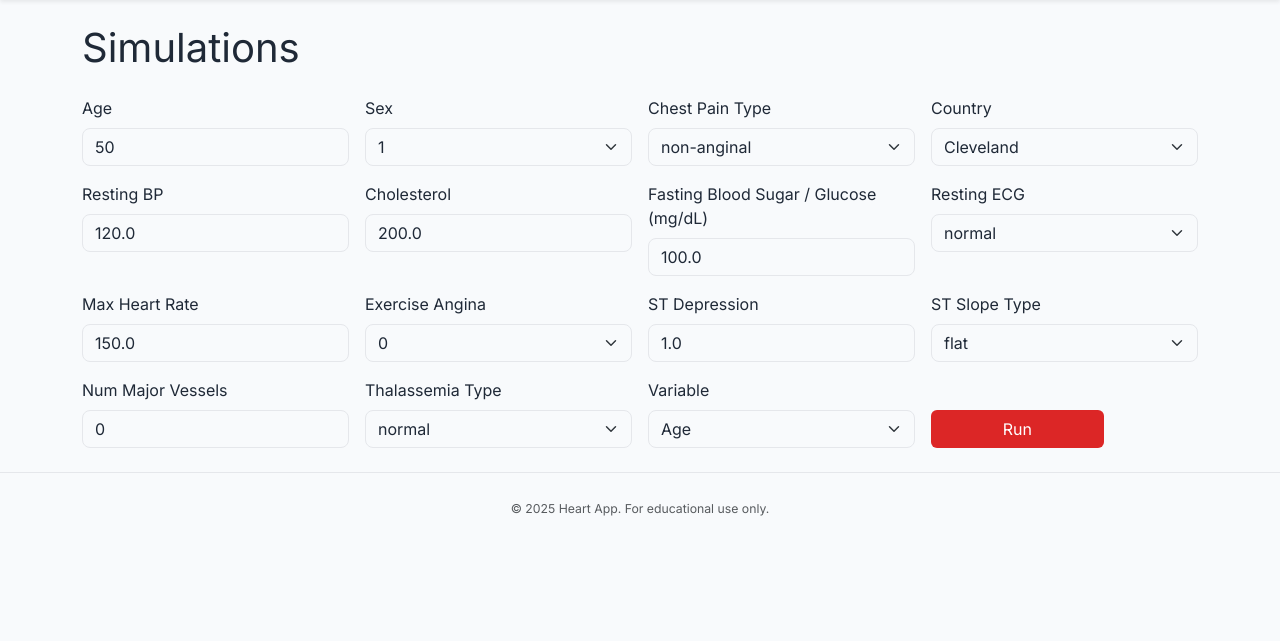
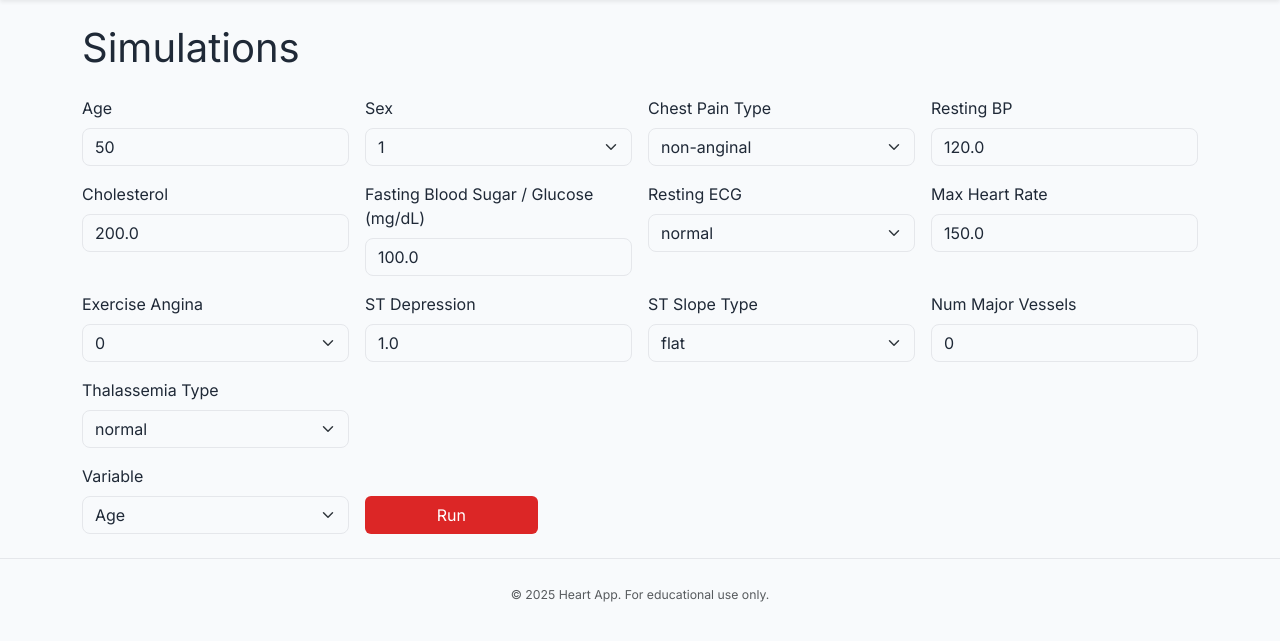
Before and after one commit to rasikasrimal/Heartlytics, a Flask app: page /simulations/ in a window 1280 px wide. Shown: the part 57-698 px from the top of the page. Run offline with Flask 3, Linux system fonts and the light colour scheme; a user stored in the database is signed in; data comes from the database, SQL or seed files in the repository; some libraries are stand-ins or nearby versions.

Commit message:
Remove country field and reposition variable selector

```diff
--- a/app.py
+++ b/app.py
@@ -349,7 +349,6 @@ class Prediction(db.Model):
     age = db.Column(db.Integer, nullable=False)
     sex = db.Column(db.Integer, nullable=False)  # 0/1
     chest_pain_type = db.Column(db.String(50))
-    country = db.Column(db.String(50))  # optional (not used by the model)
     resting_bp = db.Column(db.Float)
     cholesterol = db.Column(db.Float)
     fasting_blood_sugar = db.Column(db.Integer)
@@ -372,7 +371,6 @@ class Prediction(db.Model):
             "age": self.age,
             "sex": self.sex,
             "chest_pain_type": self.chest_pain_type,
-            "country": self.country,
             "resting_blood_pressure": self.resting_bp,
             "cholesterol": self.cholesterol,
             "fasting_blood_sugar": self.fasting_blood_sugar,
@@ -818,7 +816,6 @@ def index():
         "age": 63,
         "sex": 1,
         "chest_pain_type": "typical_angina",
-        "country": "Cleveland",  # optional, for display/reporting only
         "resting_blood_pressure": 145.0,
         "cholesterol": 233.0,
         "fasting_blood_sugar": 1,
@@ -1717,8 +1714,7 @@ def build_eda_payload(df: pd.DataFrame) -> dict:
         gender_pie = {"labels": labels, "values": values}  # Plotly: go.Pie(labels, values, ...)
 
     # 2) Heatmap: Dataset × Gender Counts
-    # We treat "dataset" as your notebook’s name; in this app it’s "country" if present.
-    ds_col = "dataset" if "dataset" in df.columns else ("country" if "country" in df.columns else None)
+    ds_col = "dataset" if "dataset" in df.columns else None
     dataset_gender_heatmap = None
     if ds_col is not None and "sex" in df.columns:
         tmp = df[[ds_col, "sex"]].dropna()
@@ -1990,15 +1986,9 @@ def _apply_user_mapping(df: pd.DataFrame, mapping: dict) -> pd.DataFrame:
     new_df = pd.DataFrame({col: picked[col] for col in INPUT_COLUMNS})
 
     # --- add optional keep if present ---
-    # 1) if user explicitly mapped it (in case you add it to the UI later)
     for col in OPTIONAL_KEEP:
         if col in picked:
             new_df[col] = picked[col]
-    # 2) otherwise, auto-detect in the raw CSV via aliases (so 'dataset' or 'country' works)
-    if "country" not in new_df.columns:
-        raw_country = find_optional_in_raw(df, "country")
-        if raw_country:
-            new_df["country"] = df[raw_country]
 
     return new_df
 
@@ -2499,7 +2489,6 @@ def upload_predict(uid: str):
             age=int(row["age"]),
             sex=int(row["sex"]),
             chest_pain_type=str(row["chest_pain_type"]),
-            country=(str(row["country"]) if ("country" in df.columns and pd.notna(row.get("country"))) else None),
             resting_bp=float(row["resting_blood_pressure"]),
             cholesterol=float(row["cholesterol"]),
             fasting_blood_sugar=int(row["fasting_blood_sugar"]),
@@ -2637,7 +2626,6 @@ def upload_bulk_pdf(uid: str):
             f"Model Version: {model_name}",
             "",
             f"Age: {int(r['age'])}    Sex: {SEX_MAP.get(int(r['sex']), r['sex'])}",
-            f"Country: {str(r.get('country','')) or '-'}",
             f"Chest Pain Type: {str(r['chest_pain_type']).replace('_',' ')}    ST Slope: {str(r['st_slope_type']).replace('_',' ')}",
             f"Resting BP: {float(r['resting_blood_pressure']):.0f} mmHg    Cholesterol: {float(r['cholesterol']):.0f} mg/dL",
             f"FBS ≥120 mg/dL: {YESNO.get(int(r['fasting_blood_sugar']), r['fasting_blood_sugar'])}",
--- a/services/data.py
+++ b/services/data.py
@@ -57,7 +57,7 @@ CATEGORICAL_FEATURES = {
 }
 
 REQUIRED_INTERNAL_COLUMNS = set(INPUT_COLUMNS)
-OPTIONAL_KEEP = {"country"}
+OPTIONAL_KEEP = set()
 NUMERIC_FEATURES_INT = {"age", "resting_blood_pressure", "cholesterol", "max_heart_rate_achieved", "num_major_vessels"}
 NUMERIC_FEATURES_FLOAT = {"st_depression"}
 BINARY_FEATURES = {"sex", "fasting_blood_sugar", "exercise_induced_angina"}
@@ -96,9 +96,7 @@ COLUMN_ALIASES = {
     "age": "age",
     "sex": "sex",
 
-    # dataset -> country (optional keep)
-    "dataset": "country",
-    "country": "country",
+
 
     # chest pain
     "cp": "chest_pain_type",
--- a/services/pdf.py
+++ b/services/pdf.py
@@ -27,7 +27,6 @@ def generate_prediction_pdf(pred, sex_map: Dict[int, str], yesno: Dict[int, str]
         "",
         f"Patient ID: {pred.id}",
         f"Age: {pred.age}    Sex: {sex_map.get(pred.sex, pred.sex)}",
-        f"Country: {pred.country or '-'}",
         f"Chest Pain Type: {pred.chest_pain_type}    ST Slope: {pred.st_slope}",
         f"Resting BP: {pred.resting_bp} mmHg    Cholesterol: {pred.cholesterol} mg/dL",
         f"FBS ≥120 mg/dL: {yesno.get(pred.fasting_blood_sugar, pred.fasting_blood_sugar)}    Max HR: {pred.max_heart_rate} bpm",
--- a/simulations/templates/simulations/index.html
+++ b/simulations/templates/simulations/index.html
@@ -5,7 +5,8 @@
 {% endblock %}
 {% block content %}
 <h1 class="mb-4">Simulations</h1>
-<form method="post" class="row g-3 mb-4">
+<form method="post" class="mb-4">
+  <div class="row g-3 mb-3">
   <div class="col-md-3">
     <label class="form-label">Age</label>
     <input type="number" class="form-control" name="age" value="{{ baseline.age }}">
@@ -23,15 +24,6 @@
       {% set cpt = baseline.chest_pain_type %}
       {% for v in ['typical_angina','atypical_angina','non-anginal','asymptomatic'] %}
       <option value="{{ v }}" {% if cpt==v %}selected{% endif %}>{{ v }}</option>
-      {% endfor %}
-    </select>
-  </div>
-  <div class="col-md-3">
-    <label class="form-label">Country</label>
-    <select class="form-select" name="country">
-      {% set country = request.form.get('country','Cleveland') %}
-      {% for v in ['Cleveland','Hungary','Switzerland','Long_Beach'] %}
-      <option value="{{ v }}" {% if country==v %}selected{% endif %}>{{ v }}</option>
       {% endfor %}
     </select>
   </div>
@@ -93,20 +85,8 @@
       {% endfor %}
     </select>
   </div>
-  <div class="col-md-3">
-    <label class="form-label">Variable</label>
-    <select class="form-select" name="variable">
-      <option value="age" {% if variable=='age' %}selected{% endif %}>Age</option>
-      <option value="cholesterol" {% if variable=='cholesterol' %}selected{% endif %}>Cholesterol (mg/dL)</option>
-      <option value="resting_blood_pressure" {% if variable=='resting_blood_pressure' %}selected{% endif %}>Resting Blood Pressure (systolic mmHg)</option>
-      <option value="fasting_blood_sugar" {% if variable=='fasting_blood_sugar' %}selected{% endif %}>Fasting Blood Sugar / Glucose (mg/dL)</option>
-      <option value="max_heart_rate_achieved" {% if variable=='max_heart_rate_achieved' %}selected{% endif %}>Max Heart Rate Achieved (bpm)</option>
-    </select>
   </div>
-  <div class="col-md-2 d-flex align-items-end">
-    <button class="btn btn-brand w-100" type="submit">Run</button>
-  </div>
-</form>
+
   {% if prediction %}
   <div class="mb-4">
     <h2>Prediction Result</h2>
@@ -121,12 +101,30 @@
     {% endif %}
   </div>
   {% endif %}
+
+  <div class="row g-3 align-items-end mb-4">
+    <div class="col-md-3">
+      <label class="form-label">Variable</label>
+      <select class="form-select" name="variable">
+        <option value="age" {% if variable=='age' %}selected{% endif %}>Age</option>
+        <option value="cholesterol" {% if variable=='cholesterol' %}selected{% endif %}>Cholesterol (mg/dL)</option>
+        <option value="resting_blood_pressure" {% if variable=='resting_blood_pressure' %}selected{% endif %}>Resting Blood Pressure (systolic mmHg)</option>
+        <option value="fasting_blood_sugar" {% if variable=='fasting_blood_sugar' %}selected{% endif %}>Fasting Blood Sugar / Glucose (mg/dL)</option>
+        <option value="max_heart_rate_achieved" {% if variable=='max_heart_rate_achieved' %}selected{% endif %}>Max Heart Rate Achieved (bpm)</option>
+      </select>
+    </div>
+    <div class="col-md-2">
+      <button class="btn btn-brand w-100" type="submit">Run</button>
+    </div>
+  </div>
+
   {% if results.exercise_angina %}
   <div class="mb-5">
     <h2>Heart disease risk change with {{ results.exercise_angina.label }}</h2>
     <div id="exercise-angina-chart" style="height:350px;"></div>
   </div>
   {% endif %}
+</form>
 {% endblock %}
 {% block scripts %}
   {{ super() }}
--- a/templates/predict/result.html
+++ b/templates/predict/result.html
@@ -46,7 +46,6 @@
           <li class="mb-2"><span class="me-2">🆔</span>ID: {{ pred.id }}</li>
           <li class="mb-2"><span class="me-2">🎂</span>Age: {{ pred.age }}</li>
           <li class="mb-2"><span class="me-2">{{ '♂️' if pred.sex==1 else '♀️' }}</span>Sex: {{ SEX_MAP.get(pred.sex, pred.sex) }}</li>
-          <li><span class="me-2">🌎</span>Country: {{ pred.country or '—' }}</li>
         </ul>
         {% else %}
         <p class="mb-0 text-muted">Awaiting patient details.</p>
--- a/templates/uploads/columns_map.html
+++ b/templates/uploads/columns_map.html
@@ -37,9 +37,7 @@
                     <option value="{{ col }}" {{ 'selected' if col==pre else '' }}>{{ col }}</option>
                   {% endfor %}
                 </select>
-                {% if need == 'country' %}
-                  <div class="form-text">Tip: map your <em>dataset</em> column to <code>country</code> (e.g., Cleveland, Hungary, etc.).</div>
-                {% elif need == 'max_heart_rate_achieved' %}
+                {% if need == 'max_heart_rate_achieved' %}
                   <div class="form-text">Tip: map <em>thalch</em> or <em>thalach</em> here.</div>
                 {% elif need == 'st_depression' %}
                   <div class="form-text">Tip: map <em>oldpeak</em> here.</div>
```
Also changed, not shown: routes/predict.py (+2 -6 lines), templates/predict/form.html (+5 -15 lines), README.md. Lines whose indentation alone changed are shown as unchanged.
